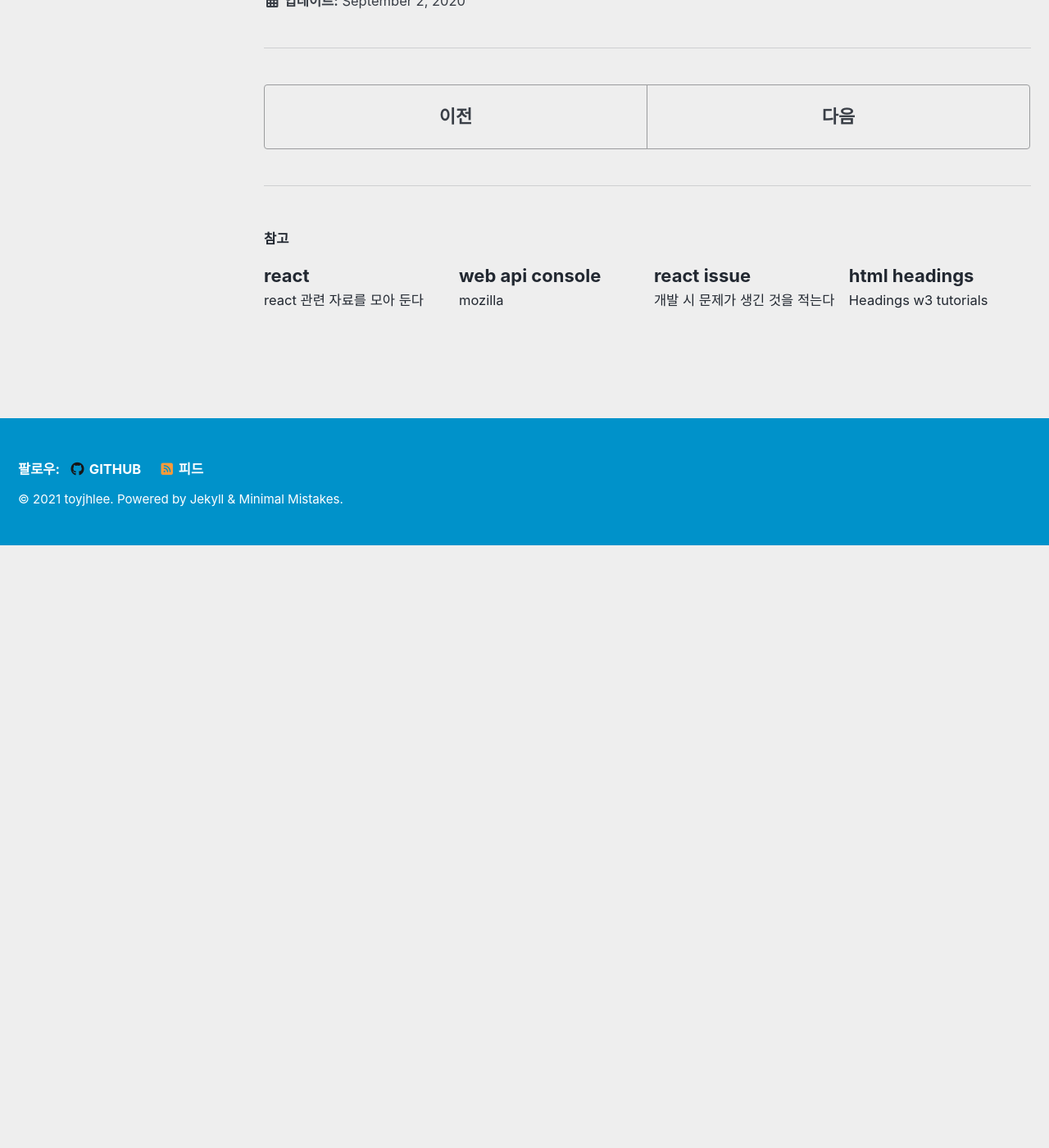
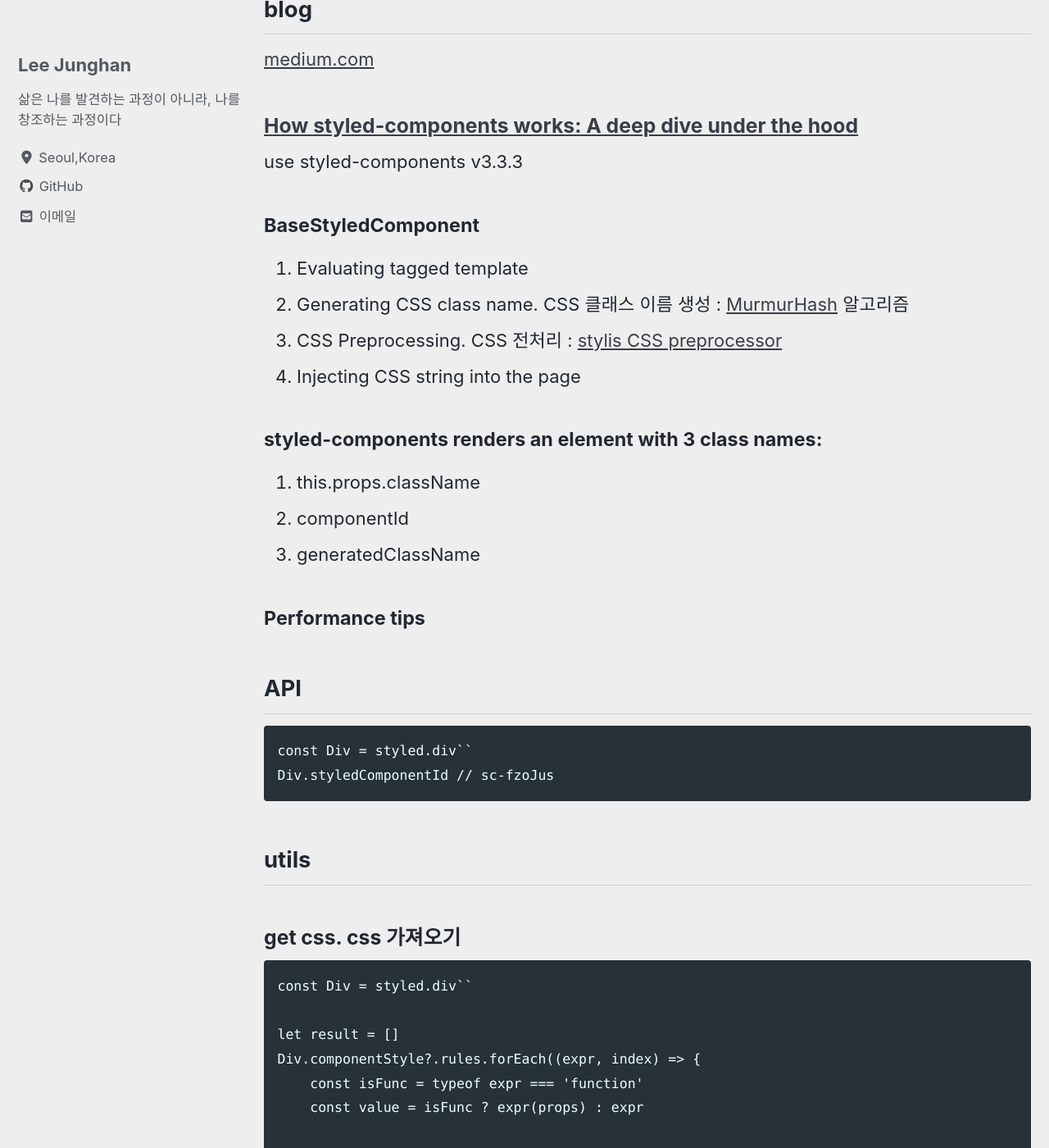
Before and after one commit to toyjhlee/toyjhlee.github.com, a Jekyll site: the page built from _posts/2020-09-02-styled-components.md, in a window 1280 px wide and 1400 px high, scrolled down 1495 px. Shown: the whole window at 82% size. Built offline with Jekyll 4.4.1, drawn with Linux system fonts in a browser that asks for light colours; cached includes are drawn as plain includes; nearby versions of some CDN libraries; before the commit the page ends 2160 px from its top, so only the background shows below that; some of the changed text lies outside the part shown.

Commit message:
docs: minify update

````diff
--- a/_posts/2020-09-02-styled-components.md
+++ b/_posts/2020-09-02-styled-components.md
@@ -43,3 +43,50 @@ const deviceSizes = {
     tabletL: '1024px',
 }
 ```
+
+## blog
+
+[medium.com](https://medium.com/styled-components)
+
+### [How styled-components works: A deep dive under the hood](https://medium.com/styled-components/how-styled-components-works-618a69970421)
+
+use styled-components v3.3.3
+
+#### BaseStyledComponent
+
+1. Evaluating tagged template
+2. Generating CSS class name. CSS 클래스 이름 생성 : [MurmurHash](https://www.wikiwand.com/en/MurmurHash) 알고리즘
+3. CSS Preprocessing. CSS 전처리 : [stylis CSS preprocessor](https://github.com/thysultan/stylis.js)
+4. Injecting CSS string into the page
+
+#### styled-components renders an element with 3 class names:
+
+1. this.props.className
+2. componentId
+3. generatedClassName
+
+#### Performance tips
+
+## API
+
+```
+const Div = styled.div``
+Div.styledComponentId // sc-fzoJus
+```
+
+## utils
+
+### get css. css 가져오기
+
+```
+const Div = styled.div``
+
+let result = []
+Div.componentStyle?.rules.forEach((expr, index) => {
+    const isFunc = typeof expr === 'function'
+    const value = isFunc ? expr(props) : expr
+
+    result.push(value)
+})
+
+```
````
Also changed, not shown: _drafts/kettlebell.md (added, +17 -0 lines), _posts/2020-09-03-should-read.md (+5 -0 lines), _posts/2020-09-17-js-event.md (+2 -0 lines), _posts/2020-11-30-scrollbar.md (+8 -0 lines), _posts/2020-12-01-Event.md (+34 -0 lines).
